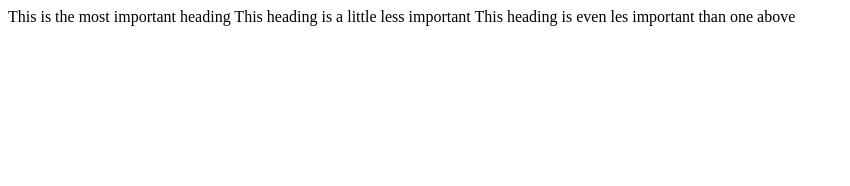
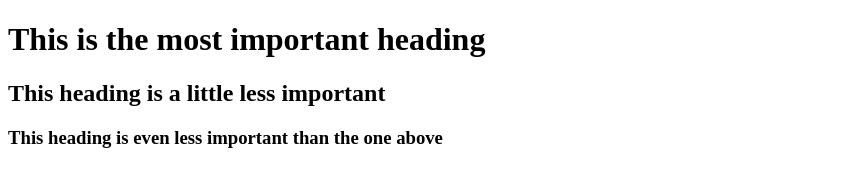
Before and after one commit to FBW41-2/html-structure-ilona-group, a plain HTML site: page index.html in a window 1280 px wide. Shown: the whole page, without its empty margins (0-850 px from the left). Drawn offline with Linux system fonts and the light colour scheme.

Commit message:
adding heading and tooltip

```diff
--- a/index.html
+++ b/index.html
@@ -7,8 +7,8 @@
     <title>Basic Structure Practice</title>
 </head>
 <body>
-    This is the most important heading
-    This heading is a little less important
-    This heading is even les important than one above
+    <h1 title="Most important heading">This is the most important heading</h1>
+    <h2 title="Less important heading">This heading is a little less important</h2>
+    <h3 title="Even less important heading">This heading is even less important than the one above</h3>
 </body>
 </html>
```
